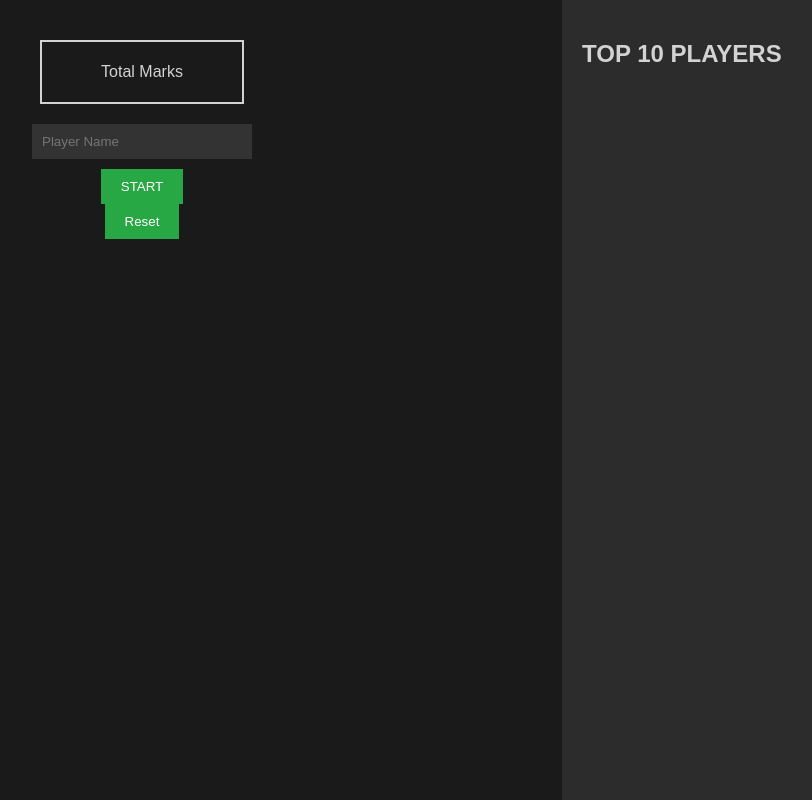
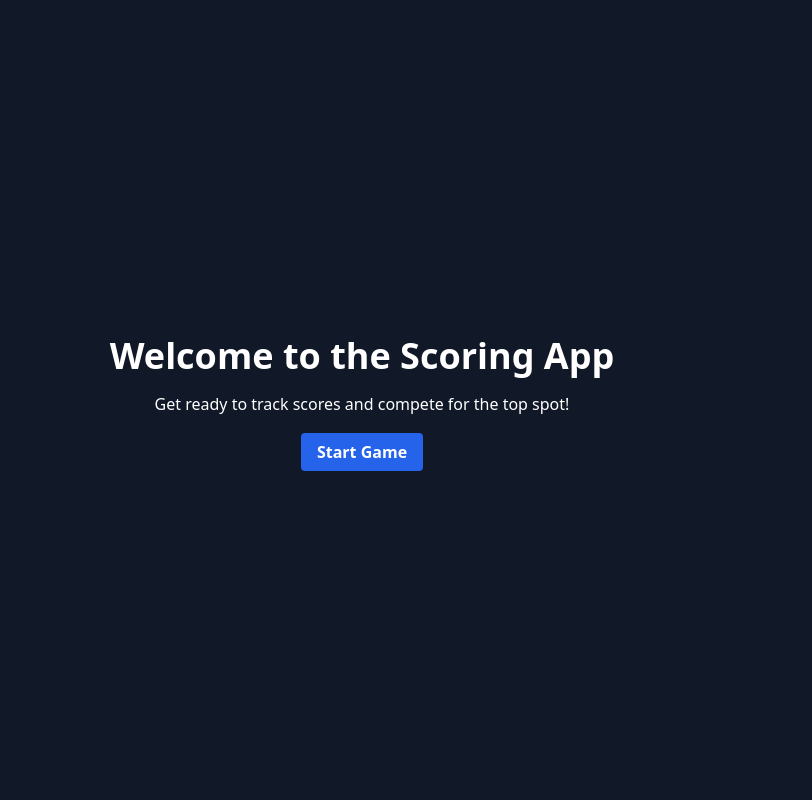
Before and after one commit to SamithaDeshan/Game_ScoreBoard, a Flask app: page / in a window 1280 px wide. Shown: the whole page, without its empty margins (278-1090 px from the left). Run offline with Flask 3, Linux system fonts and the light colour scheme; some libraries are stand-ins or nearby versions.

Commit message:
Grapic inlude

```diff
--- a/app.py
+++ b/app.py
@@ -1,5 +1,7 @@
 from flask import Flask, render_template
 from flask_socketio import SocketIO, emit
+import csv
+import os
 
 app = Flask(__name__)
 socketio = SocketIO(app, cors_allowed_origins="*")
@@ -20,13 +22,21 @@ def update_leaderboard():
         else:
             sorted_players[i]['rank'] = rank
         rank += 1
-    return sorted_players[:10]  # Limit to top 10
+    return sorted_players[:10]
+
+def save_to_csv(player):
+    file_exists = os.path.isfile('scores.csv')
+    with open('scores.csv', 'a', newline='') as file:
+        writer = csv.writer(file)
+        if not file_exists:
+            writer.writerow(['Name', 'Scores', 'Total'])
+        writer.writerow([player['name'], ','.join(map(str, player['scores'])), player['total']])
 
 @socketio.on('register_player')
 def handle_register_player(name):
     if not name or get_player(name):
         return
-    player = {'name': name, 'scores': [], 'total': 0}
+    player = {'name': name, 'scores': [], 'total': 0, 'completed': False}
     players.append(player)
     emit('update_player', player, broadcast=True)
     emit('update_leaderboard', update_leaderboard(), broadcast=True)
@@ -34,22 +44,24 @@ def handle_register_player(name):
 @socketio.on('add_score')
 def handle_add_score(data):
     player = get_player(data['name'])
-    if player and len(player['scores']) < 5:
-        player['scores'].append(data['score'])
-        player['total'] += data['score']
-        emit('update_player', player, broadcast=True)
-        emit('update_leaderboard', update_leaderboard(), broadcast=True)  # Update leaderboard after each score
-        if player['total'] > (max(players, key=lambda x: x['total'], default={'total': 0})['total']):
-            emit('new_high_score', broadcast=True)
-        if len(player['scores']) == 5:
-            # Reset all players when a player completes 5 rounds
-            for p in players:
-                p['scores'] = []
-                p['total'] = 0
-            players.clear()  # Remove all players
-            emit('reset_all', broadcast=True)
-            emit('update_leaderboard', [], broadcast=True)
-    elif len(player['scores']) >= 5:
+    if player and len(player['scores']) < 3 and not player['completed']:
+        if data['score'] in [0, 5, 10]:
+            player['scores'].append(data['score'])
+            player['total'] += data['score']
+            emit('update_player', player, broadcast=True)
+            emit('update_leaderboard', update_leaderboard(), broadcast=True)
+            if player['total'] > (max(players, key=lambda x: x['total'], default={'total': 0})['total']):
+                emit('new_high_score', {'name': player['name'], 'score': player['total']})
+            if len(player['scores']) == 3:
+                player['completed'] = True
+                save_to_csv(player)
+                # Check high score again after completion
+                if player['total'] > (max(players, key=lambda x: x['total'], default={'total': 0})['total']):
+                    emit('new_high_score', {'name': player['name'], 'score': player['total']})
+                emit('player_completed', player, broadcast=True)
+        else:
+            emit('update_player', player, broadcast=True)
+    elif len(player['scores']) >= 3:
         emit('update_player', player, broadcast=True)
 
 @socketio.on('reset_player')
@@ -58,11 +70,24 @@ def handle_reset_player(name):
     if player:
         player['scores'] = []
         player['total'] = 0
+        player['completed'] = False
+        emit('update_player', player, broadcast=True)
+        emit('update_leaderboard', update_leaderboard(), broadcast=True)
+
+@socketio.on('add_next_player')
+def handle_add_next_player(name):
+    if name and not get_player(name):
+        player = {'name': name, 'scores': [], 'total': 0, 'completed': False}
+        players.append(player)
         emit('update_player', player, broadcast=True)
         emit('update_leaderboard', update_leaderboard(), broadcast=True)
 
 @app.route('/')
-def index():
+def welcome():
+    return render_template('welcome.html')
+
+@app.route('/scoreboard')
+def scoreboard():
     return render_template('index.html')
 
 if __name__ == '__main__':
--- a/templates/index.html
+++ b/templates/index.html
@@ -3,190 +3,183 @@
 <head>
     <meta charset="UTF-8">
     <meta name="viewport" content="width=device-width, initial-scale=1.0">
-    <title>Scoring App</title>
+    <title>Scoring App - Scoreboard</title>
+    <script src="https://cdn.tailwindcss.com"></script>
+    <script src="https://cdn.socket.io/4.5.1/socket.io.min.js"></script>
+    <script src="https://cdn.jsdelivr.net/npm/canvas-confetti@1.5.1/dist/confetti.browser.min.js"></script>
     <style>
-        body {
-            font-family: Arial, sans-serif;
-            background-color: #1a1a1a;
-            color: #d3d3d3;
-            margin: 0;
-            padding: 0;
-            display: flex;
-            height: 100vh;
+        @keyframes fadeIn {
+            from { opacity: 0; transform: translateY(-20px); }
+            to { opacity: 1; transform: translateY(0); }
         }
-        .container {
-            display: flex;
-            width: 100%;
+        .fade-in {
+            animation: fadeIn 0.6s ease-out; /* Slower fade-in */
         }
-        .main {
-            flex: 2;
-            padding: 20px;
-            display: flex;
-            flex-direction: column;
-            align-items: center;
+        @keyframes bounceIn {
+            0% { transform: scale(0); }
+            50% { transform: scale(1.1); }
+            100% { transform: scale(1); }
         }
-        .scores {
-            display: flex;
-            gap: 10px;
-            margin-bottom: 20px;
-        }
-        .score-box {
-            width: 60px;
-            height: 60px;
-            border: 2px solid #d3d3d3;
-            display: flex;
-            align-items: center;
-            justify-content: center;
-        }
-        .total {
-            width: 200px;
-            height: 60px;
-            border: 2px solid #d3d3d3;
-            margin-bottom: 20px;
-            display: flex;
-            align-items: center;
-            justify-content: center;
-        }
-        .player-name {
-            width: 200px;
-            padding: 10px;
-            margin-bottom: 10px;
-            background: #333;
-            border: none;
-            color: #d3d3d3;
-        }
-        button {
-            padding: 10px 20px;
-            background: #28a745;
-            border: none;
-            color: white;
-            cursor: pointer;
-        }
-        button:hover {
-            background: #218838;
-        }
-        .sidebar {
-            flex: 1;
-            background: #2c2c2c;
-            padding: 20px;
-            overflow-y: auto;
-        }
-        .leaderboard {
-            margin-top: 10px;
-        }
-        .leaderboard div {
-            display: flex;
-            justify-content: space-between;
-            padding: 5px 0;
-        }
-        @media (max-width: 768px) {
-            .container {
-                flex-direction: column;
-            }
-            .sidebar {
-                order: 2;
-            }
-        }
-        #toast {
-            position: fixed;
-            top: 20px;
-            right: 20px;
-            background: #28a745;
-            color: white;
-            padding: 10px;
-            border-radius: 5px;
-            display: none;
+        .bounce-in {
+            animation: bounceIn 0.8s ease-out; /* Slower bounce-in */
         }
     </style>
 </head>
-<body>
-    <div class="container">
-        <div class="main">
-            <div class="scores" id="scoreBoxes"></div>
-            <div class="total" id="totalScore">Total Marks</div>
-            <input type="text" class="player-name" id="playerName" placeholder="Player Name">
-            <button id="startButton">START</button>
-            <button id="resetButton">Reset</button>
-            <div id="toast"></div>
+<body class="bg-gray-900 text-white flex h-screen">
+    <div class="flex w-full">
+        <!-- Main Scoring Area -->
+        <div class="flex-1 p-6 flex flex-col items-center justify-center">
+            <div id="playerScoringHeader" class="text-2xl font-bold mb-4">Current Player Name's Scoring</div>
+            <div id="scoreBoxes" class="flex gap-4 mb-4"></div>
+            <div id="totalScore" class="text-xl mb-4">Total Marks: 0</div>
+            <button id="resetButton" class="bg-red-600 hover:bg-red-700 text-white font-bold py-2 px-4 rounded mb-2 hidden">Reset</button>
+            <button id="addNextButton" class="bg-green-600 hover:bg-green-700 text-white font-bold py-2 px-4 rounded hidden">Add Next Player</button>
+            <div id="toast" class="fixed top-4 right-4 bg-green-600 text-white p-2 rounded hidden"></div>
         </div>
-        <div class="sidebar">
-            <h2>TOP 10 PLAYERS</h2>
-            <div class="leaderboard" id="leaderboard"></div>
+
+        <!-- Leaderboard Sidebar -->
+        <div class="w-1/4 bg-gray-800 p-6 overflow-y-auto">
+            <h2 class="text-2xl font-bold mb-4">Top 10 Players</h2>
+            <div id="leaderboard" class="space-y-2"></div>
+        </div>
+
+        <!-- Modal for Player Name -->
+        <div id="nameModal" class="fixed inset-0 bg-gray-900 bg-opacity-75 flex items-center justify-center hidden">
+            <div class="bg-gray-800 p-6 rounded-lg shadow-lg w-full max-w-md fade-in">
+                <h2 class="text-2xl font-bold mb-4">Enter Player Name</h2>
+                <input id="modalPlayerName" type="text" class="w-full p-2 mb-4 bg-gray-700 border border-gray-600 rounded text-white">
+                <div class="flex justify-center gap-4">
+                    <button id="submitName" class="bg-blue-600 hover:bg-blue-700 text-white font-bold py-2 px-4 rounded">Submit</button>
+                    <button id="closeModal" class="bg-gray-600 hover:bg-gray-700 text-white font-bold py-2 px-4 rounded">Close</button>
+                </div>
+            </div>
+        </div>
+
+        <!-- Celebration Popup -->
+        <div id="celebrateModal" class="fixed inset-0 bg-gray-900 bg-opacity-75 flex items-center justify-center hidden">
+            <div class="bg-green-800 p-6 rounded-lg shadow-lg text-center bounce-in">
+                <h2 class="text-3xl font-bold mb-4 text-yellow-300">Congratulations!</h2>
+                <p id="celebrateMessage" class="text-xl mb-4"></p>
+            </div>
         </div>
     </div>
 
-    <script src="https://cdn.socket.io/4.5.1/socket.io.min.js"></script>
     <script>
         const socket = io.connect('http://localhost:5000');
         let currentPlayer = null;
         let round = 0;
+        let isCelebrating = false;
+        let nextPlayerRequested = false;
+        let leaderboard = [];
 
-        document.getElementById('startButton').addEventListener('click', () => {
-            const name = document.getElementById('playerName').value.trim();
-            if (name && !currentPlayer) {
+        // Show modal on first visit
+        document.addEventListener('DOMContentLoaded', () => {
+            if (!currentPlayer) {
+                document.getElementById('nameModal').classList.remove('hidden');
+            }
+        });
+
+        document.getElementById('submitName').addEventListener('click', () => {
+            const name = document.getElementById('modalPlayerName').value.trim();
+            if (name) {
                 socket.emit('register_player', name);
-                document.getElementById('playerName').value = ''; // Clear input after starting
+                document.getElementById('nameModal').classList.add('hidden');
+                document.getElementById('modalPlayerName').value = '';
             }
+        });
+
+        document.getElementById('closeModal').addEventListener('click', () => {
+            document.getElementById('nameModal').classList.add('hidden');
         });
 
         document.getElementById('resetButton').addEventListener('click', () => {
             if (currentPlayer) {
                 socket.emit('reset_player', currentPlayer.name);
+                document.getElementById('resetButton').classList.add('hidden');
+                document.getElementById('addNextButton').classList.add('hidden');
+                document.getElementById('playerScoringHeader').textContent = "Current Player Name's Scoring";
+            }
+        });
+
+        document.getElementById('addNextButton').addEventListener('click', () => {
+            if (!isCelebrating) {
+                nextPlayerRequested = true;
+                if (round === 3 && !currentPlayer.completed) {
+                    checkForCelebration();
+                } else {
+                    document.getElementById('nameModal').classList.remove('hidden');
+                    document.getElementById('modalPlayerName').focus();
+                }
             }
         });
 
         document.addEventListener('keydown', (e) => {
-            if (currentPlayer && round < 5) {
+            if (currentPlayer && round < 3 && !currentPlayer.completed) {
                 let score = 0;
                 switch (e.key.toUpperCase()) {
                     case 'A': score = 0; break;
-                    case 'B': score = 10; break;
-                    case 'C': score = 20; break;
-                    case 'D': score = 30; break;
+                    case 'B': score = 5; break;
+                    case 'C': score = 10; break;
+                    case 'D': return;
                     default: return;
                 }
                 socket.emit('add_score', { name: currentPlayer.name, score });
                 showToast(`Score ${score} added for round ${round + 1}`);
-            } else if (round >= 5) {
-                showToast('Player finished, register new player');
+            } else if (round >= 3) {
+                showToast('Player completed, use Add Next Player or Reset');
+                checkForCelebration();
             }
         });
 
         function showToast(message) {
             const toast = document.getElementById('toast');
             toast.textContent = message;
-            toast.style.display = 'block';
-            setTimeout(() => toast.style.display = 'none', 2000);
+            toast.classList.remove('hidden');
+            setTimeout(() => toast.classList.add('hidden'), 2000);
         }
 
         socket.on('update_player', (data) => {
             currentPlayer = data;
             round = currentPlayer.scores.length;
             updateDisplay();
+            if (currentPlayer && currentPlayer.name) {
+                document.getElementById('playerScoringHeader').textContent = `${currentPlayer.name}'s Scoring`;
+            }
+            if (round === 3 && !currentPlayer.completed) {
+                document.getElementById('resetButton').classList.remove('hidden');
+                document.getElementById('addNextButton').classList.remove('hidden');
+                checkForCelebration();
+            }
         });
 
         socket.on('update_leaderboard', (data) => {
-            updateLeaderboard(data);
+            leaderboard = data || [];
+            updateLeaderboard(leaderboard);
         });
 
-        socket.on('new_high_score', () => {
-            showToast('Congratulations! New High Score!');
+        socket.on('new_high_score', (data) => {
+            if (data && data.name && data.score) {
+                showCelebration(data.name, data.score);
+            } else {
+                console.log('New high score data missing:', data);
+            }
         });
 
-        socket.on('reset_all', () => {
-            currentPlayer = null;
-            round = 0;
+        socket.on('player_completed', (data) => {
+            currentPlayer = data;
             updateDisplay();
-            document.getElementById('playerName').value = ''; // Clear input on reset
-            updateLeaderboard([]);
+            document.getElementById('totalScore').classList.add('font-bold');
+            document.getElementById('resetButton').classList.remove('hidden');
+            document.getElementById('addNextButton').classList.remove('hidden');
+            checkForCelebration();
         });
 
         function updateDisplay() {
             const boxes = document.getElementById('scoreBoxes');
             boxes.innerHTML = '';
-            for (let i = 0; i < 5; i++) {
+            for (let i = 0; i < 3; i++) {
                 const box = document.createElement('div');
-                box.className = 'score-box';
+                box.className = 'w-12 h-12 border-2 border-gray-700 flex items-center justify-center';
                 box.textContent = i < currentPlayer.scores.length ? currentPlayer.scores[i] : '';
                 boxes.appendChild(box);
             }
@@ -198,9 +191,50 @@
             leaderboard.innerHTML = '';
             players.forEach((p, index) => {
                 const div = document.createElement('div');
-                div.innerHTML = `${p.rank}. ${p.name} ${p.total}`;
+                div.className = 'flex justify-between';
+                div.innerHTML = `<span>${p.rank}. ${p.name}</span><span>${p.total}</span>`;
                 leaderboard.appendChild(div);
             });
+        }
+
+        function showCelebration(name, score) {
+            isCelebrating = true;
+            const modal = document.getElementById('celebrateModal');
+            const message = document.getElementById('celebrateMessage');
+            message.textContent = `${name}, you set a new high score of ${score}!`;
+            modal.classList.remove('hidden');
+            if (typeof confetti !== 'undefined') {
+                confetti({
+                    particleCount: 100,
+                    spread: 70,
+                    origin: { y: 0.6 }
+                });
+            } else {
+                console.log('Confetti not loaded');
+            }
+            setTimeout(() => {
+                modal.classList.add('hidden');
+                isCelebrating = false;
+                if (nextPlayerRequested) {
+                    nextPlayerRequested = false;
+                    document.getElementById('nameModal').classList.remove('hidden');
+                    document.getElementById('modalPlayerName').focus();
+                }
+            }, 3000);
+        }
+
+        function checkForCelebration() {
+            let maxScore = 0;
+            if (leaderboard.length > 0) {
+                maxScore = Math.max(...leaderboard.map(p => p.total));
+            }
+            if (currentPlayer && currentPlayer.total > maxScore) {
+                showCelebration(currentPlayer.name, currentPlayer.total);
+            } else if (nextPlayerRequested && !isCelebrating) {
+                nextPlayerRequested = false;
+                document.getElementById('nameModal').classList.remove('hidden');
+                document.getElementById('modalPlayerName').focus();
+            }
         }
     </script>
 </body>
--- a/templates/welcome.html
+++ b/templates/welcome.html
@@ -0,0 +1,18 @@
+<!DOCTYPE html>
+<html lang="en">
+<head>
+    <meta charset="UTF-8">
+    <meta name="viewport" content="width=device-width, initial-scale=1.0">
+    <title>Welcome to Scoring App</title>
+    <script src="https://cdn.tailwindcss.com"></script>
+</head>
+<body class="bg-gray-900 text-white flex items-center justify-center h-screen">
+    <div class="text-center">
+        <h1 class="text-4xl font-bold mb-4">Welcome to the Scoring App</h1>
+        <p class="mb-6">Get ready to track scores and compete for the top spot!</p>
+        <a href="/scoreboard" class="bg-blue-600 hover:bg-blue-700 text-white font-bold py-2 px-4 rounded">
+            Start Game
+        </a>
+    </div>
+</body>
+</html>
```
Also changed, not shown: scores.csv (+30 -0 lines).
